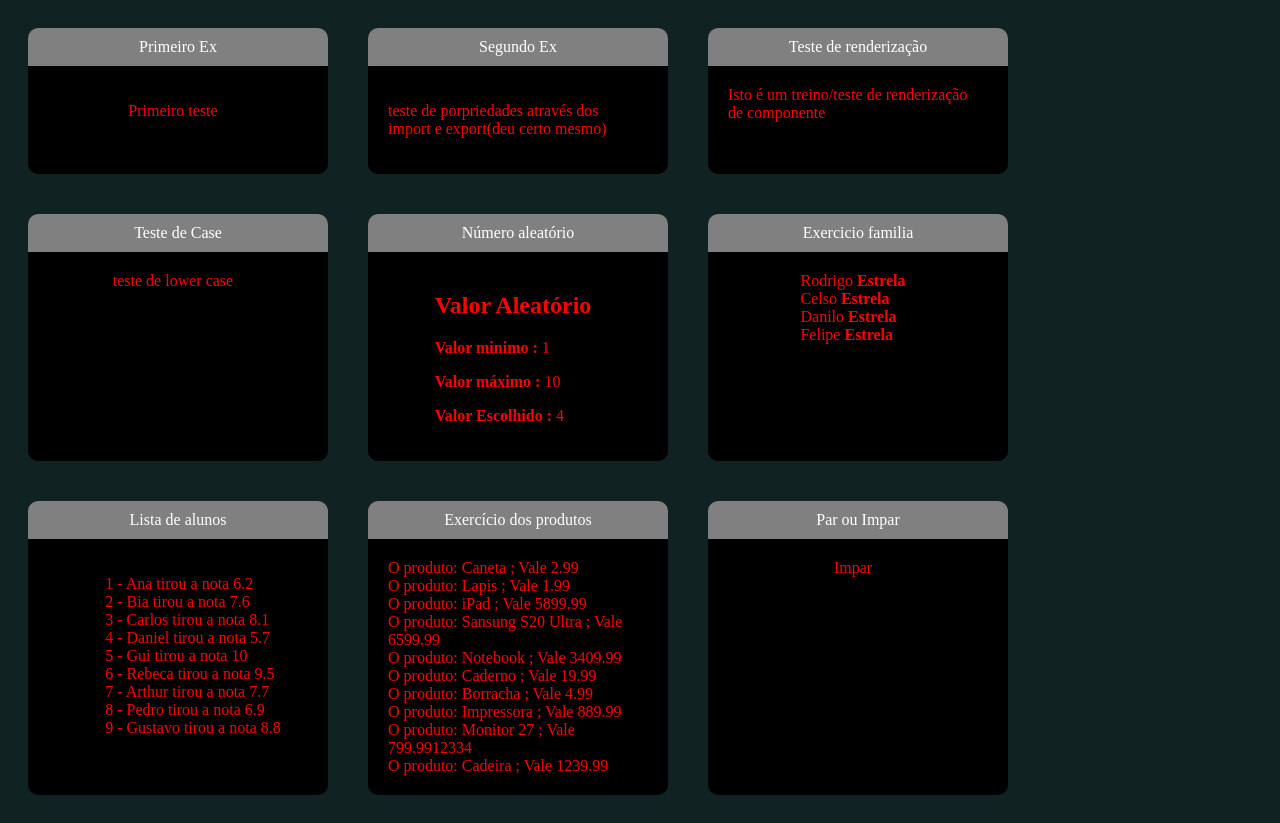
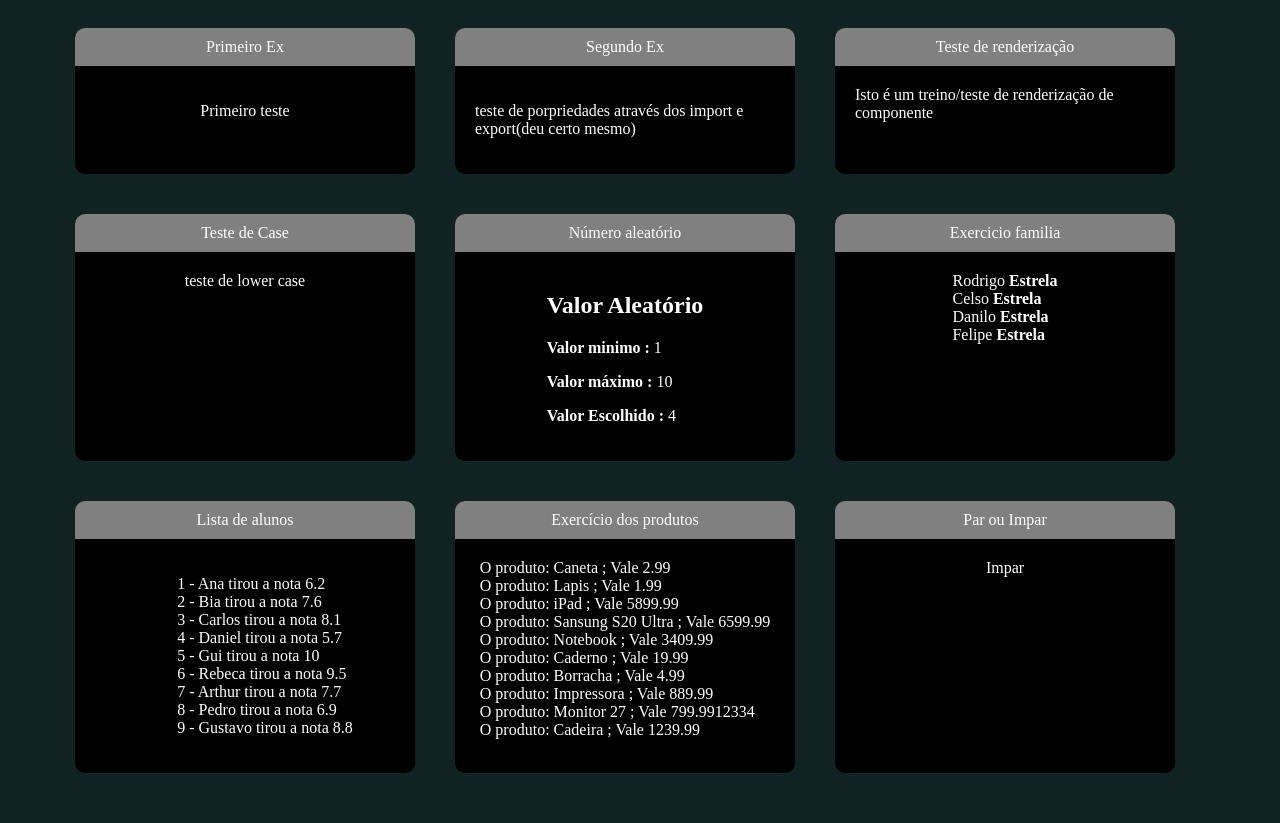
Before and after one commit to estrela801/react-redux, a React (Create React App) app in the folder fundamentos-react/: page / in a window 1280 px wide. After the commit the page ends 801 px from the top, so only its background shows below. Built offline with nearby package versions, Linux system fonts and the light colour scheme.

Commit message:
style: melhorando a estilização dos cards

```diff
--- a/fundamentos-react/src/App.css
+++ b/fundamentos-react/src/App.css
@@ -1,4 +1,6 @@
 #id-principal .exs{
     display: flex;
     flex-wrap: wrap;
+    justify-content: center;
+    margin-right: 30px;
 }
--- a/fundamentos-react/src/componentes/layout/Card.css
+++ b/fundamentos-react/src/componentes/layout/Card.css
@@ -16,6 +16,7 @@
     padding: 20px;
     display: flex;
     justify-content: center;
-    color: red;
-    width: 250px;
+    /* color: red; */
+    width: 300px;
+    min-height: auto;
 }
```
